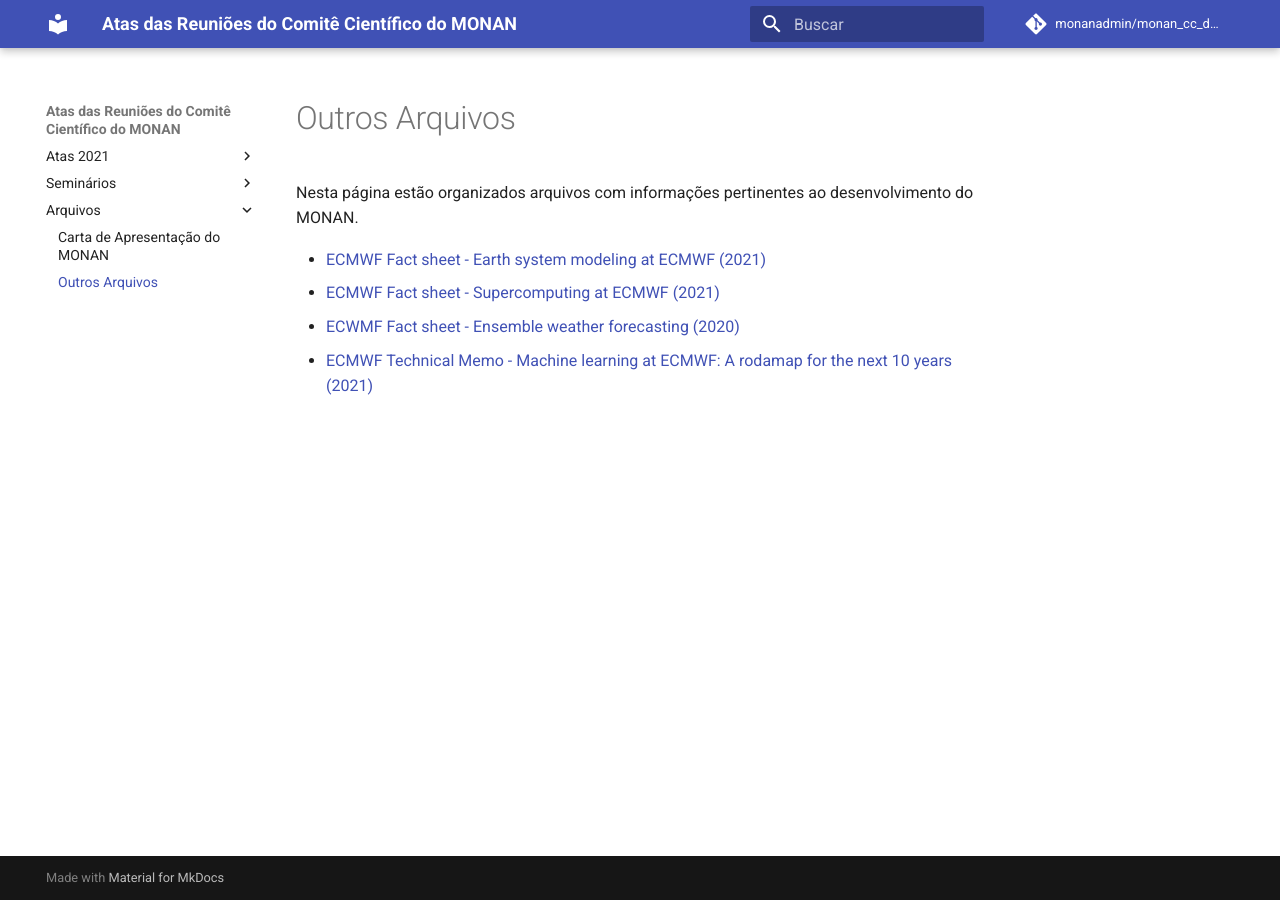
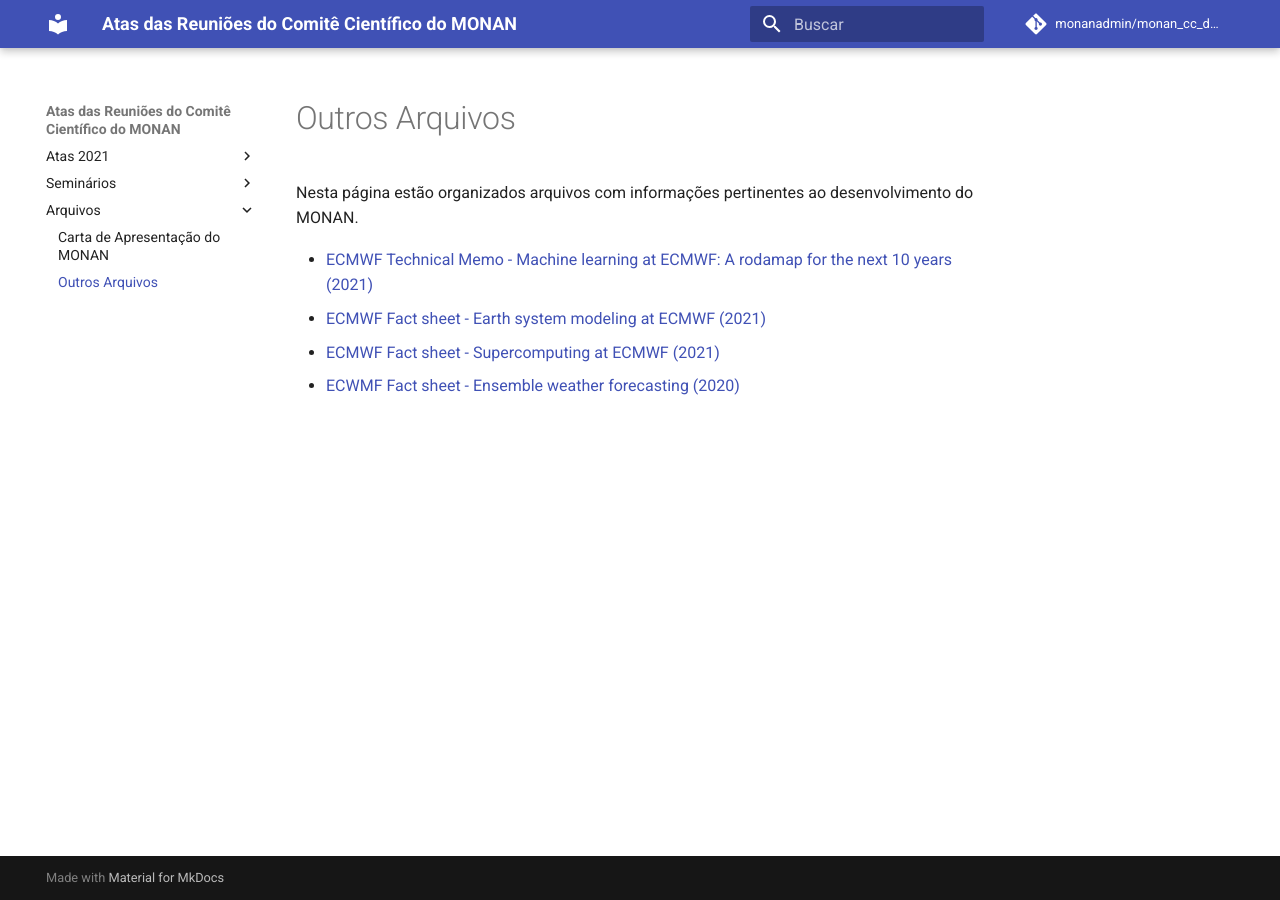
Before and after one commit to monanadmin/monan_cc_docs, an MkDocs documentation site: the page built from docs/outros_arquivos.md, in a window 1280 px wide. Built offline with MkDocs 1.6.1 and Material for MkDocs 9.7.7, drawn with Linux system fonts in a browser that asks for light colours; comment, search, counter and statistics services are not loaded.

```diff
--- a/docs/outros_arquivos.md
+++ b/docs/outros_arquivos.md
@@ -2,7 +2,7 @@
 
 Nesta página estão organizados arquivos com informações pertinentes ao desenvolvimento do MONAN.
 
+* [ECMWF Technical Memo - Machine learning at ECMWF: A rodamap for the next 10 years (2021)](https://drive.google.com/file/d/1jsx0AaBqPWP3arhTncfoAZgpkKlN8TxK/view?usp=sharing)
 * [ECMWF Fact sheet - Earth system modeling at ECMWF (2021)](https://drive.google.com/file/d/1DwO2pL2PSuxikQDwna5mz6Lzy6fku9nX/view?usp=sharing)
 * [ECMWF Fact sheet - Supercomputing at ECMWF (2021)](https://drive.google.com/file/d/1gj5H7qXBwQvvBhGD6PbhvoWTymWsd09c/view?usp=sharing)
 * [ECWMF Fact sheet - Ensemble weather forecasting (2020)](https://drive.google.com/file/d/170nBBMk5BYNgkTBQabgRctfk6SEkpux4/view?usp=sharing)
-* [ECMWF Technical Memo - Machine learning at ECMWF: A rodamap for the next 10 years (2021)](https://drive.google.com/file/d/1jsx0AaBqPWP3arhTncfoAZgpkKlN8TxK/view?usp=sharing)
```
